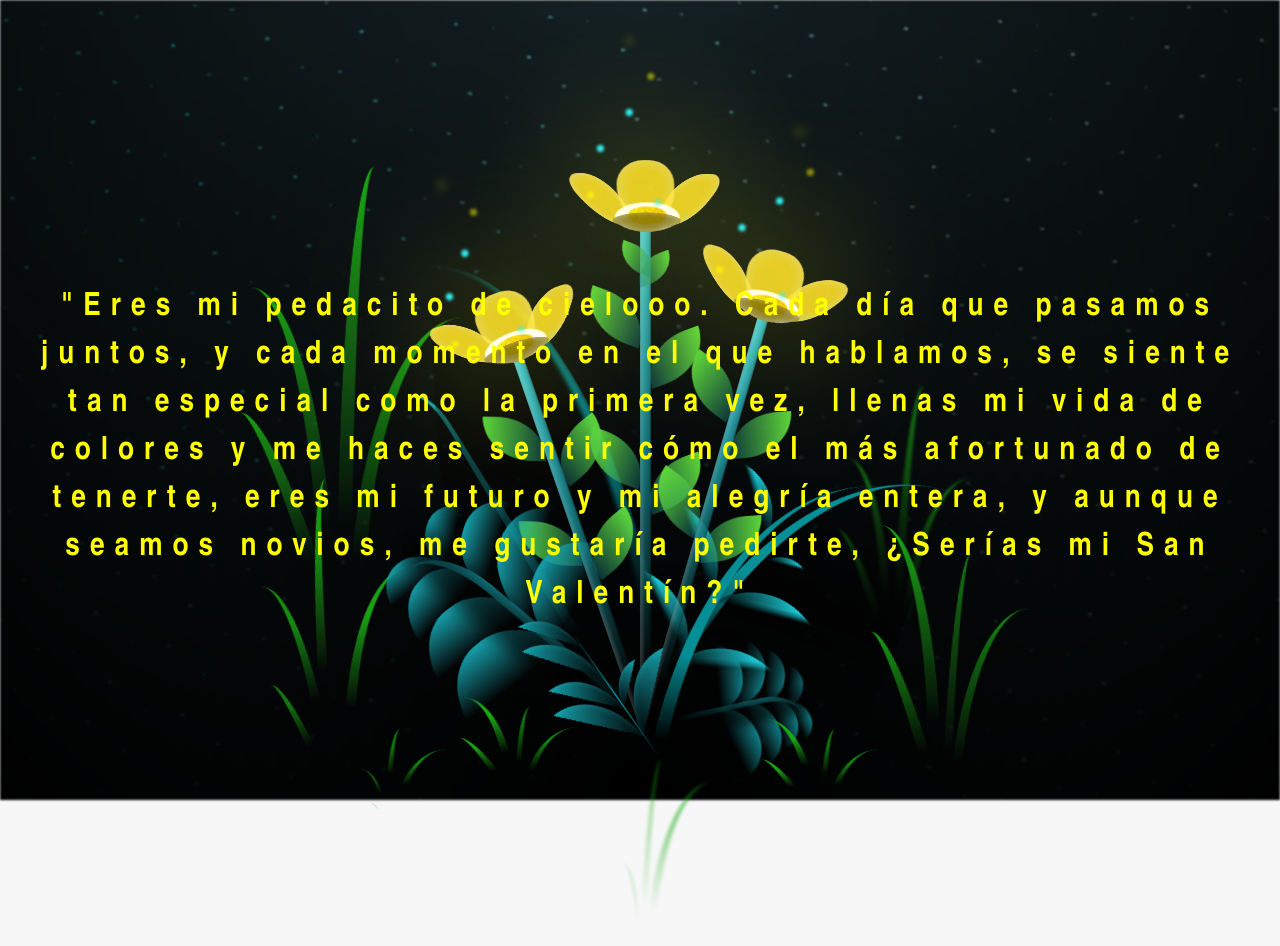
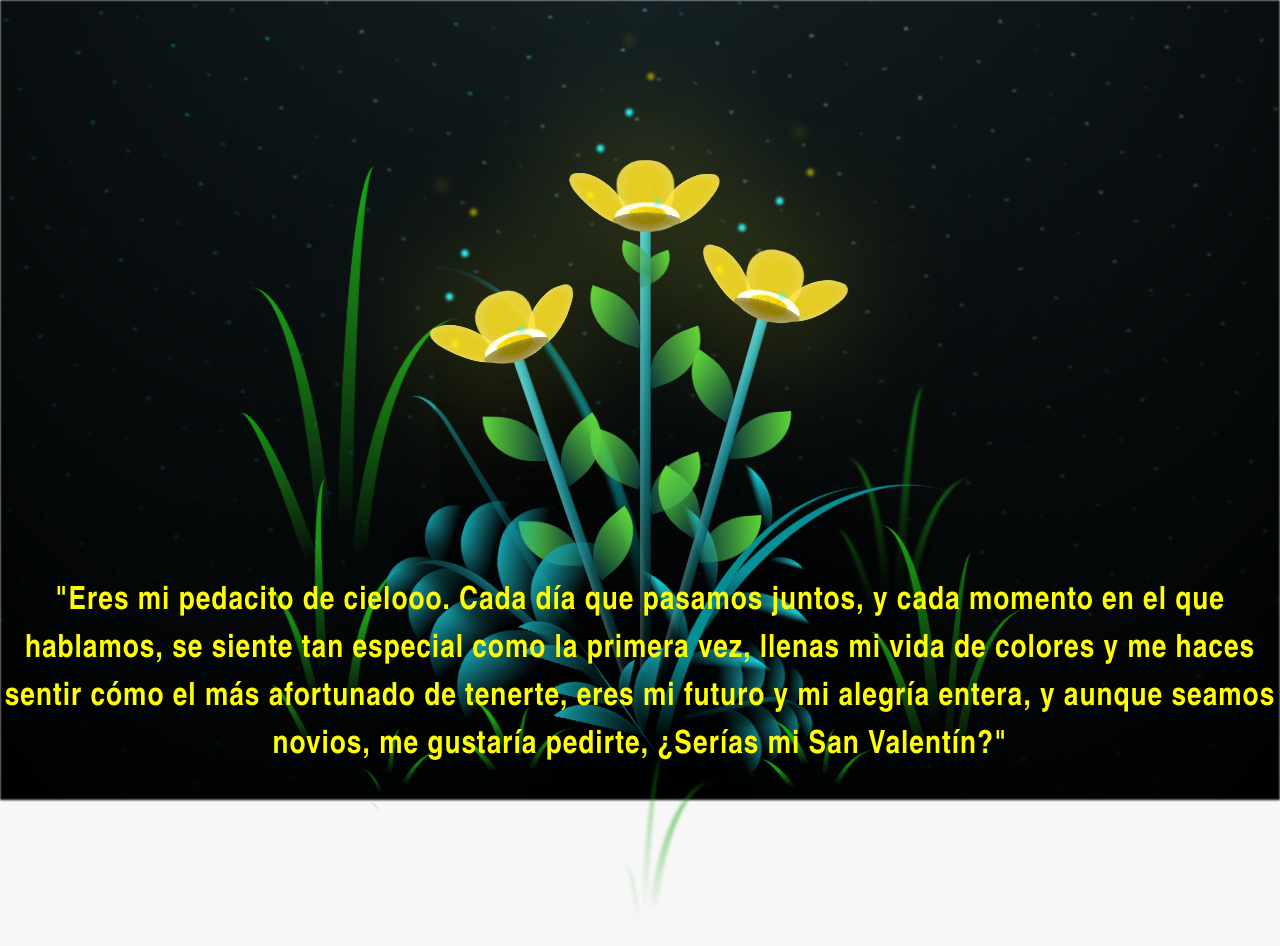
Before and after one commit to santiagotona/Flores, a plain HTML site: page flower.html in a window 1280 px wide. Drawn offline with Linux system fonts and the light colour scheme.

Commit message:
Actualizar main.css

```diff
--- a/css/main.css
+++ b/css/main.css
@@ -40,12 +40,12 @@ body {
 
 }
 .titulo {
-  margin-bottom: 180px;
+  margin-bottom: 30px;
   font-family: "Arial Narrow", Arial, sans-serif;
   color: yellow;
   position: absolute;
   font-weight: bold;
-  letter-spacing: 10px;
+  letter-spacing: 1px;
   opacity: 0;
   animation: fadeIn 3s ease-in-out forwards;
   text-align: center;
```
